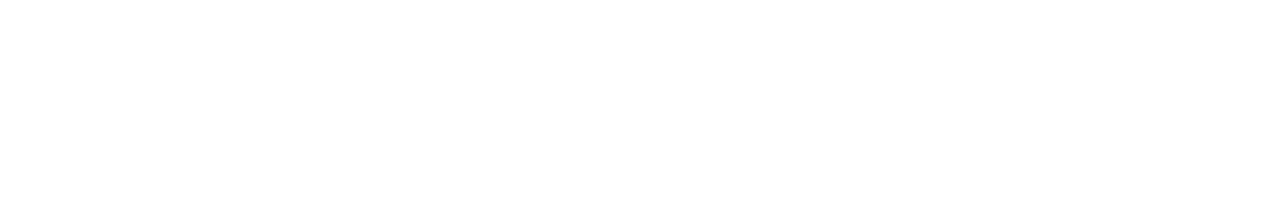
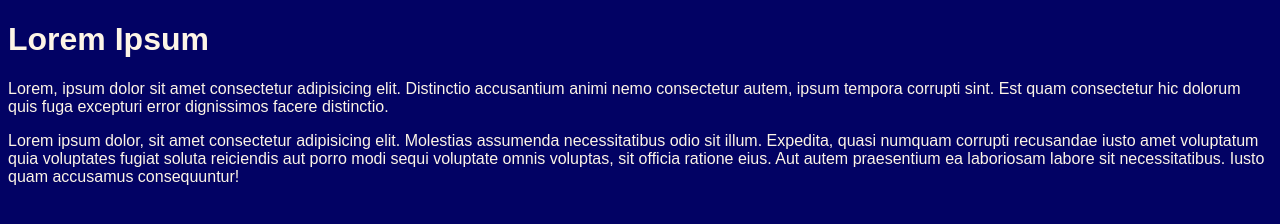
Before and after one commit to cvs181801/loading-bar, a plain HTML site: page index.html in a window 1280 px wide. Drawn offline with Linux system fonts and the light colour scheme.

Commit message:
add basic style and content

```diff
--- a/index.html
+++ b/index.html
@@ -10,7 +10,17 @@
 <body>
     <div class="container">
         <div class="load__bar"></div>
-    </div>
+    </div><!--close container-->
+        <h1>Lorem Ipsum</h1>
+        <p>Lorem, ipsum dolor sit amet consectetur adipisicing elit.
+            Distinctio accusantium animi nemo consectetur autem,
+            ipsum tempora corrupti sint. Est quam consectetur hic dolorum quis
+            fuga excepturi error dignissimos facere distinctio.</p>
+        <p>Lorem ipsum dolor, sit amet consectetur adipisicing elit.
+            Molestias assumenda necessitatibus odio sit illum. Expedita, quasi numquam corrupti
+            recusandae iusto amet voluptatum quia voluptates fugiat soluta reiciendis aut porro
+            modi sequi voluptate omnis voluptas, sit officia ratione eius. Aut autem praesentium
+            ea laboriosam labore sit necessitatibus. Iusto quam accusamus consequuntur!</p>
     <script src="index.js"></script>
 </body>
 
--- a/stylesheet.css
+++ b/stylesheet.css
@@ -0,0 +1,15 @@
+:root {
+    --ff-main: fantasy;
+    --navy: rgb(2, 2, 100);
+    --lightTomato: rgb(248, 121, 98);
+}
+
+body {
+    color:oldlace;
+    font-family: var(--ff-main);
+    background-color: var(--navy);
+}
+
+.load__bar {
+    background-color: var(--lightTomato);
+}
```
